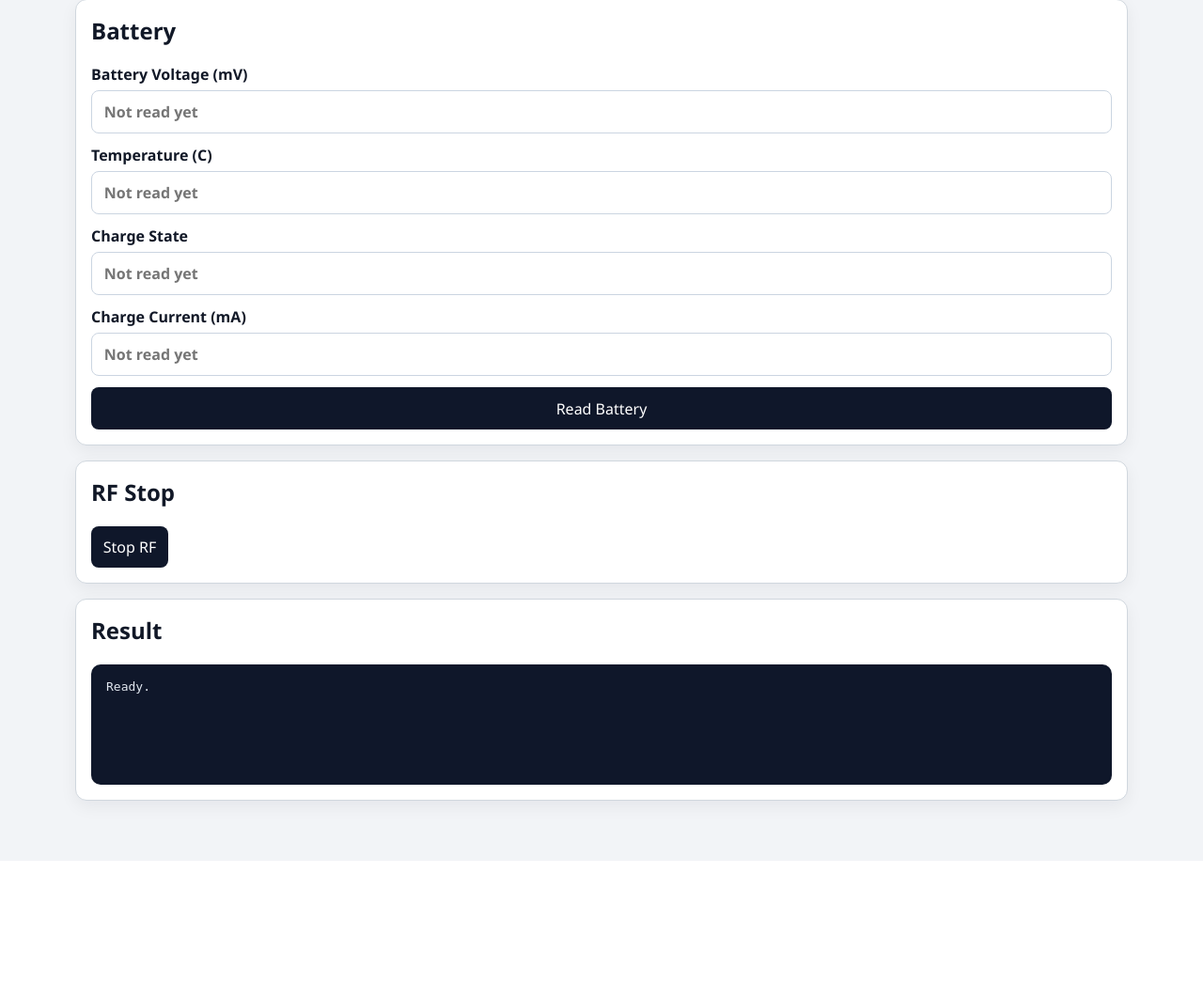
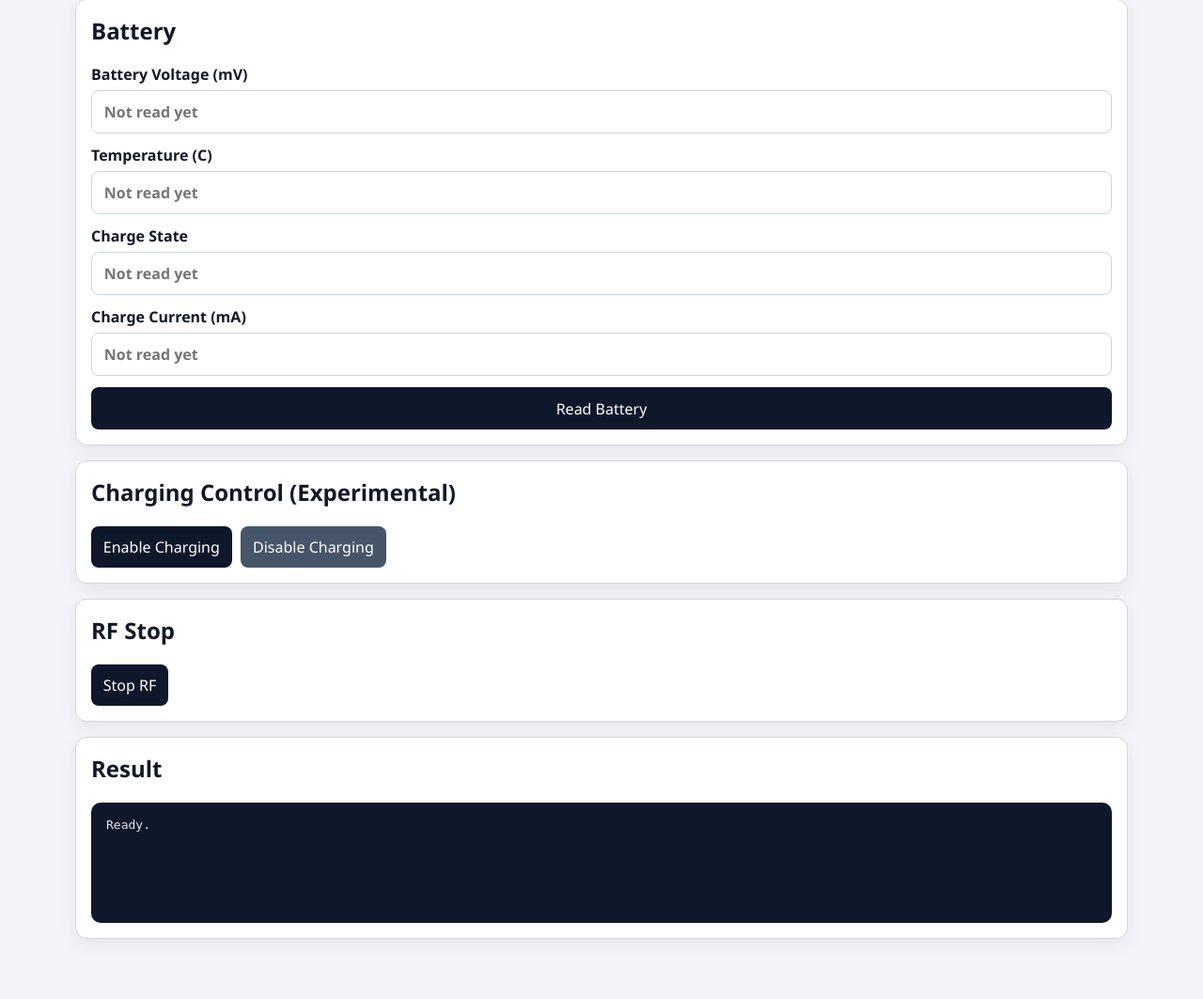
Before and after one commit to rfsoul/damspy-rpicontrol, a FastAPI app: page / in a window 1280 px wide. Shown: the part 2139-3202 px from the top of the page at 94% size. Before the commit the page ends 3055 px from the top, so only its background shows below. Run offline with FastAPI, Linux system fonts and the light colour scheme.

Commit message:
Add enable charging for rxcc

```diff
--- a/src/damspy_rpicontrol/main.py
+++ b/src/damspy_rpicontrol/main.py
@@ -385,26 +385,37 @@ def create_app(controller: RxccController | None = None) -> FastAPI:
         )
 
     @app.post("/api/charging/{device_type}/{state}", response_model=OperationResponse)
-    def set_tx_charging(device_type: str, state: str, request: Request) -> OperationResponse:
-        if device_type != DeviceType.TX.value:
-            raise HTTPException(status_code=404, detail="Charging control is only supported for Hendrix TX.")
+    def set_device_charging(device_type: str, state: str, request: Request) -> OperationResponse:
+        resolved_device_type = DeviceType(device_type)
+        if resolved_device_type not in {DeviceType.TX, DeviceType.RXCC}:
+            raise HTTPException(status_code=404, detail="Charging control is only supported for Hendrix TX and RXCC.")
         if state not in {"enable", "disable"}:
             raise HTTPException(status_code=404, detail="Unknown charging control state.")
 
-        controller = request.app.state.tx_controller
         enabled = state == "enable"
-        try:
-            reports_sent = controller.set_charging(enabled=enabled)
-        except (
-            HendrixDeviceUnavailableError,
-            HendrixDeviceCommunicationError,
-        ) as exc:
-            raise _translate_device_error(exc) from exc
+        if resolved_device_type == DeviceType.RXCC:
+            controller = _resolve_rxcc_family_controller(request, resolved_device_type)
+            try:
+                reports_sent = controller.set_charging(enabled=enabled)
+            except (
+                DeviceUnavailableError,
+                DeviceCommunicationError,
+            ) as exc:
+                raise _translate_device_error(exc) from exc
+        else:
+            controller = request.app.state.tx_controller
+            try:
+                reports_sent = controller.set_charging(enabled=enabled)
+            except (
+                HendrixDeviceUnavailableError,
+                HendrixDeviceCommunicationError,
+            ) as exc:
+                raise _translate_device_error(exc) from exc
         command_sent, device_response = _format_trace(*controller.get_last_io_trace())
 
         return OperationResponse(
             operation="set_charging",
-            detail=f"Sent charging {'enable' if enabled else 'disable'} command for `tx`.",
+            detail=f"Sent charging {'enable' if enabled else 'disable'} command for `{resolved_device_type.value}`.",
             reports_sent=reports_sent,
             command_sent=command_sent,
             device_response=device_response,
--- a/src/damspy_rpicontrol/rxcc_device.py
+++ b/src/damspy_rpicontrol/rxcc_device.py
@@ -12,6 +12,7 @@ from damspy_rpicontrol.hendrix_device import (
     BATTERY_REQUEST_LENGTH,
     BatteryInfo,
     build_battery_info_request,
+    build_charging_control_report,
     parse_battery_info_response,
 )
 from damspy_rpicontrol.models import (
@@ -209,6 +210,9 @@ class RxccController:
     def stop_rf(self) -> int:
         return self._execute([build_rf_stop_report()])
 
+    def set_charging(self, enabled: bool) -> int:
+        return self._execute([build_charging_control_report(enabled)])
+
     def read_battery_mv(self) -> int:
         return self.read_battery_info().battery_mv
 
--- a/src/damspy_rpicontrol/templates/rxcc.html
+++ b/src/damspy_rpicontrol/templates/rxcc.html
@@ -257,6 +257,14 @@
       </form>
     </section>
 
+    <section>
+      <h2>Charging Control (Experimental)</h2>
+      <div class="health-row">
+        <button id="charging-enable" type="button">Enable Charging</button>
+        <button class="secondary" id="charging-disable" type="button">Disable Charging</button>
+      </div>
+    </section>
+
     <section><h2>RF Stop</h2><button id="stop-rf" type="button">Stop RF</button></section>
     <section><h2>Result</h2><pre id="output">Ready.</pre></section>
   </main>
@@ -338,6 +346,12 @@
         try { writeResult("Success", await requestJson(`/api/rxcc/gpio/${pin}/${level}`)); } catch (error) { writeResult("Error", error); }
       });
     });
+    document.getElementById("charging-enable").addEventListener("click", async () => {
+      try { writeResult("Success", await requestJson(`/api/charging/${currentDevice}/enable`)); } catch (error) { writeResult("Error", error); }
+    });
+    document.getElementById("charging-disable").addEventListener("click", async () => {
+      try { writeResult("Success", await requestJson(`/api/charging/${currentDevice}/disable`)); } catch (error) { writeResult("Error", error); }
+    });
     document.getElementById("stop-rf").addEventListener("click", async () => {
       try { writeResult("Success", await requestJson("/api/rf/stop")); } catch (error) { writeResult("Error", error); }
     });
```
Also changed, not shown: tests/test_app.py (+37 -0 lines), tests/test_rxcc_device.py (+20 -0 lines).
